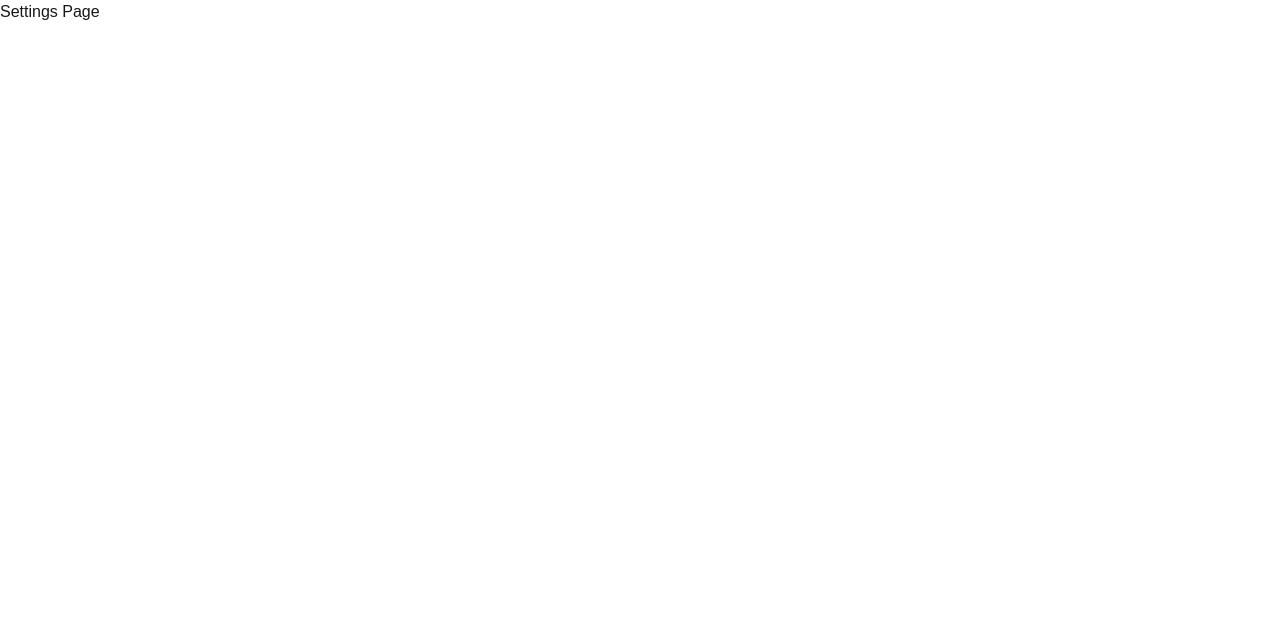
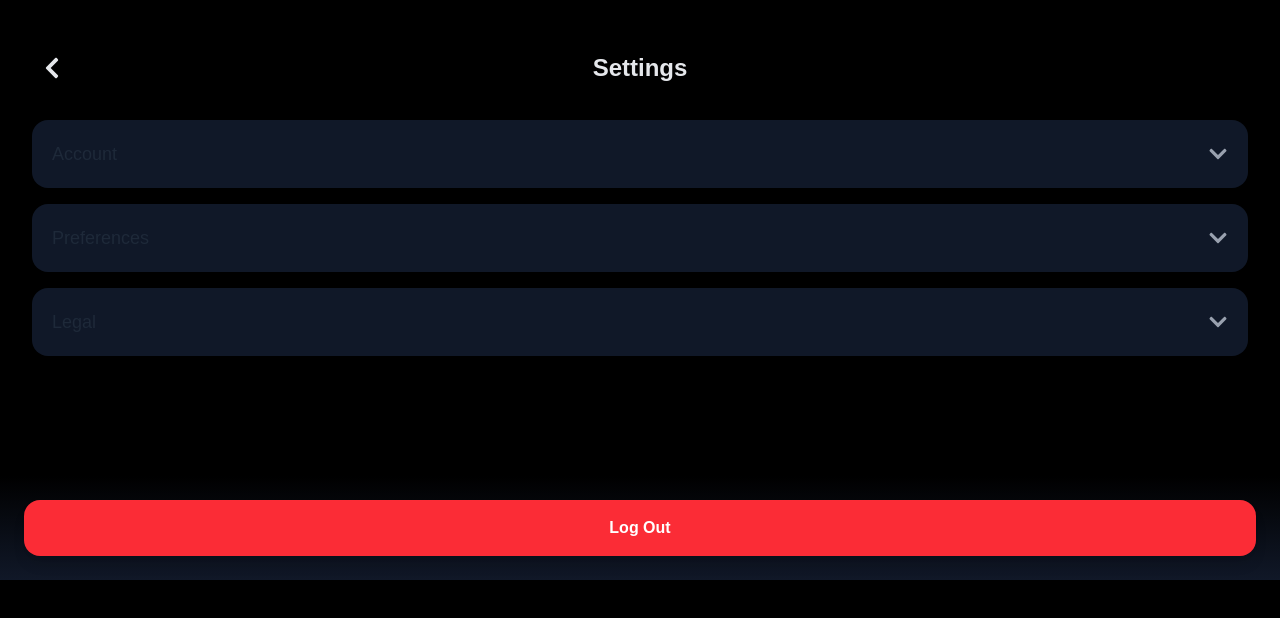
Before and after one commit to Edges-Enterprise/Edges_LandingPage, a Next.js app: page /settings in a window 1280 px wide. Shown: the top 618 px of the page. Built offline with nearby package versions, Linux system fonts and the light colour scheme.

Commit message:
current settings mock

```diff
--- a/src/app/(protected)/settings/page.tsx
+++ b/src/app/(protected)/settings/page.tsx
@@ -1,352 +1,292 @@
-// // // app/(protected)/settings/page.tsx
-// // 'use client';
+// app/(protected)/settings/page.tsx
 
-// // import { useState, useEffect } from 'react';
-// // import { useRouter } from 'next/navigation';
-// // import { FaArrowLeft, FaSignOutAlt } from 'react-icons/fa';
-// // import { motion } from 'framer-motion';
-// // import { useAuth } from '@/app/providers/AuthProvider';
-// // import { createClient } from '@/lib/supabase/client';
-// // import { signOutAction } from '@/app/actions/auth';
-// // import { sections } from '@/constants/helper';
-// // import Modal from "@/components/modal";
+"use client";
 
-// // export default function SettingsPage() {
-// //   const router = useRouter();
-// //   const { user, loading } = useAuth();
-// //   const supabase = createClient();
+import { sections } from "@/constants/helper";
+import { useState } from "react";
+import { useRouter } from "next/navigation";
+import { FaChevronLeft, FaChevronDown, FaChevronRight } from "react-icons/fa";
 
-// //   const [openSection, setOpenSection] = useState<string | null>(null);
-// //   const [logoutVisible, setLogoutVisible] = useState(false);
-// //   const [logoutModalVisible, setLogoutModalVisible] = useState(false);
-// //   const [deleteModalVisible, setDeleteModalVisible] = useState(false);
-// //   const [notificationsEnabled, setNotificationsEnabled] = useState(true);
-// //   const [profile, setProfile] = useState<any>(null);
-// //   const [isDeleting, setIsDeleting] = useState(false);
-// //   const [isLoggingOut, setIsLoggingOut] = useState(false);
+const mockProfile = {
+  username: "john_doe",
+  email: "john@example.com",
+};
 
-// //   // Fetch user profile
-// //   useEffect(() => {
-// //     if (user) {
-// //       const fetchProfile = async () => {
-// //         const { data, error } = await supabase
-// //           .from("profiles")
-// //           .select("*")
-// //           .eq("id", user.id)
-// //           .single();
-
-// //         if (data && !error) {
-// //           setProfile(data);
-// //           // Load notifications preference from profile or localStorage
-// //           const savedNotifications = localStorage.getItem(
-// //             "notificationsEnabled"
-// //           );
-// //           if (savedNotifications !== null) {
-// //             setNotificationsEnabled(JSON.parse(savedNotifications));
-// //           } else if (data.notifications_enabled !== undefined) {
-// //             setNotificationsEnabled(data.notifications_enabled);
-// //           }
-// //         }
-// //       };
-// //       fetchProfile();
-// //     }
-// //   }, [user, supabase]);
-
-// //   // Show logout button after 5 seconds
-// //   useEffect(() => {
-// //     if (user && profile) {
-// //       const timer = setTimeout(() => setLogoutVisible(true), 5000);
-// //       return () => clearTimeout(timer);
-// //     }
-// //   }, [user, profile]);
-
-// //   // Redirect if not authenticated
-// //   useEffect(() => {
-// //     if (!loading && !user) {
-// //       router.push("/sign-in");
-// //     }
-// //   }, [user, loading, router]);
-
-// //   const handleSectionToggle = (sectionTitle: string) => {
-// //     setOpenSection(openSection === sectionTitle ? null : sectionTitle);
-// //   };
-
-// //   const handleSignOut = async () => {
-// //   setIsLoggingOut(true);
-
-// //   try {
-// //     // 1️⃣ Clear client-side session first
-// //     await supabase.auth.signOut();
-
-// //     // 2️⃣ Trigger server-side sign-out (clears cookie)
-// //     await signOutAction();
-
-// //     // 3️⃣ Hard redirect (ensures full state reset)
-// //     window.location.href = "/";
-// //   } catch (error: any) {
-// //   if (error?.message?.includes("NEXT_REDIRECT")) return;
-// //   console.error("Sign-out error:", error);
-// //   setIsLoggingOut(false);
-// //   }
-// // };
+export default function SettingsPage() {
+  const router = useRouter();
+  const [openSection, setOpenSection] = useState(null);
+  const [notificationsEnabled, setNotificationsEnabled] = useState(true);
+  const [logoutVisible, setLogoutVisible] = useState(true);
+  const [logoutModalVisible, setLogoutModalVisible] = useState(false);
+  const [deleteModalVisible, setDeleteModalVisible] = useState(false);
+const [emailSupportModalVisible, setEmailSupportModalVisible] = useState(false);
 
 
+  const handleSectionToggle = (sectionTitle) => {
+    setOpenSection(openSection === sectionTitle ? null : sectionTitle);
+  };
 
-// //   const handleItemPress = async (section: string, item: string) => {
-// //     switch (item) {
-// //       case "Change Email":
-// //         router.push("/change-email");
-// //         break;
-// //       case "Change Password":
-// //         router.push("/change-password");
-// //         break;
-// //       case "Change Transaction PIN":
-// //         router.push("/change-pin");
-// //         break;
-// //       case "Privacy Policy":
-// //         router.push("/privacy");
-// //         break;
-// //       case "Terms of Service":
-// //         router.push("/terms");
-// //         break;
-// //       case "Notifications":
-// //         const newValue = !notificationsEnabled;
-// //         setNotificationsEnabled(newValue);
-// //         // Save to localStorage
-// //         localStorage.setItem("notificationsEnabled", JSON.stringify(newValue));
-// //         // Optionally save to database
-// //         try {
-// //           await supabase
-// //             .from("profiles")
-// //             .update({ notifications_enabled: newValue })
-// //             .eq("id", user?.id);
-// //         } catch (error) {
-// //           console.error("Error updating notifications:", error);
-// //         }
-// //         break;
-// //       case "Delete Account":
-// //         setDeleteModalVisible(true);
-// //         break;
-// //       default:
-// //         alert(`${item} feature coming soon.`);
-// //     }
-// //   };
+  const handleItemPress = (section, item) => {
+    switch (item) {
+      case "Change Email":
+        setEmailSupportModalVisible(true);
+        break;
+      case "Change Password":
+        router.push("/changepassword");
+        break;
+      case "Change Transaction PIN":
+        router.push("/changepin");
+        break;
+      case "Privacy Policy":
+        router.push("/privacy");
+        break;
+      case "Terms of Service":
+        router.push("/terms");
+        break;
+      case "Notifications":
+        // Toggle handled by the switch itself
+        break;
+      case "Delete Account":
+        setDeleteModalVisible(true);
+        break;
+      default:
+        alert(`${item} feature coming soon.`);
+    }
+  };
 
-// //   const confirmDeleteAccount = async () => {
-// //     if (!user) return;
+  const handleLogout = () => {
+    setLogoutModalVisible(true);
+  };
 
-// //     setIsDeleting(true);
-// //     try {
-// //       // Call the delete account server action
-// //       const { deleteOwnAccountAction } = await import("@/app/actions/auth");
-// //       await deleteOwnAccountAction();
-// //       // deleteOwnAccountAction handles sign out and redirect
-// //     } catch (error: any) {
-// //       console.error("Error deleting account:", error);
-// //       alert(
-// //         error.message || "Failed to delete your account. Please try again."
-// //       );
-// //       setDeleteModalVisible(false);
-// //       setIsDeleting(false);
-// //     }
-// //   };
+  const confirmLogout = () => {
+    // Add logout logic here
+    console.log("Logging out...");
+    setLogoutModalVisible(false);
+    router.push("/sign-in");
+  };
 
-// //   if (loading) {
-// //     return (
-// //       <div className="min-h-screen bg-black flex items-center justify-center">
-// //         <div className="animate-spin rounded-full h-12 w-12 border-b-2 border-[#D7A77F]"></div>
-// //       </div>
-// //     );
-// //   }
+  const confirmDeleteAccount = () => {
+    // Add delete account logic here
+    console.log("Deleting account...");
+    setDeleteModalVisible(false);
+    router.push("/");
+  };
 
-// //   if (!user) {
-// //     return null;
-// //   }
+  return (
+    <div className="min-h-screen bg-black ">
+      {/* Main Container */}
+      <div className="max-w-7xl mx-auto px-4 sm:px-6 lg:px-8 py-6 sm:py-8 lg:py-12">
+        {/* Header */}
+        <div className="flex items-center justify-between mb-6 sm:mb-8">
+          <button
+            onClick={() => router.back()}
+            className="p-2 hover:bg-gray-900 rounded-lg transition-colors"
+          >
+            <FaChevronLeft className="w-6 h-6 text-gray-200" />
+          </button>
+          <h1 className="text-xl sm:text-2xl font-semibold text-gray-200">
+            Settings
+          </h1>
+          <div className="w-10" />
+        </div>
 
-// //   return (
-// //     <div className="min-h-screen bg-black text-white p-4 overflow-y-auto pb-32">
-// //       <div className="flex items-center justify-between mb-6 pt-4">
-// //         <button
-// //           onClick={() => router.back()}
-// //           className="hover:opacity-70 transition-opacity"
-// //           disabled={isLoggingOut}
-// //         >
-// //           <FaArrowLeft size={24} className="text-white" />
-// //         </button>
-// //         <h1 className="text-2xl font-semibold">Settings</h1>
-// //         <div className="w-6" />
-// //       </div>
+        {/* Settings Sections */}
+        <div className="space-y-4 pb-24">
+          {sections.map((section, index) => (
+            <div key={section.title} className="group">
+              {/* Section Header */}
+              <button
+                onClick={() => handleSectionToggle(section.title)}
+                className="w-full p-4 sm:p-5 bg-gray-900 rounded-2xl shadow-sm hover:shadow-md transition-all duration-200 flex items-center justify-between"
+              >
+                <span className="text-base sm:text-lg font-medium text-gray-800 dark:text-gray-200">
+                  {section.title}
+                </span>
+                <FaChevronDown
+                  className={`w-5 h-5 text-gray-400 transition-transform duration-300 ${
+                    openSection === section.title ? "rotate-180" : ""
+                  }`}
+                />
+              </button>
 
-// //       <div className="space-y-4">
-// //         {sections.map((section) => (
-// //           <div key={section.title}>
-// //             <button
-// //               onClick={() => handleSectionToggle(section.title)}
-// //               className="w-full bg-gray-800 rounded-xl p-4 text-left hover:bg-gray-700 transition-colors disabled:opacity-50"
-// //               disabled={isLoggingOut}
-// //             >
-// //               <span className="font-medium">{section.title}</span>
-// //             </button>
-// //             <motion.div
-// //               initial={{ height: 0, opacity: 0 }}
-// //               animate={{
-// //                 height: openSection === section.title ? "auto" : 0,
-// //                 opacity: openSection === section.title ? 1 : 0,
-// //               }}
-// //               transition={{ duration: 0.3 }}
-// //               className="overflow-hidden"
-// //             >
-// //               <div className="bg-gray-800 rounded-xl mt-2 p-4 space-y-2">
-// //                 {section.title === "Account" && profile && (
-// //                   <div className="mb-3 pb-3 border-b border-gray-700">
-// //                     <p className="text-sm text-gray-400 mb-1">
-// //                       <span className="font-medium text-white">Username:</span>{" "}
-// //                       {profile.username || "Not set"}
-// //                     </p>
-// //                     <p className="text-sm text-gray-400">
-// //                       <span className="font-medium text-white">Email:</span>{" "}
-// //                       {user.email}
-// //                     </p>
-// //                   </div>
-// //                 )}
-// //                 {section.items.map((item, idx) => (
-// //                   <button
-// //                     key={idx}
-// //                     onClick={() => handleItemPress(section.title, item)}
-// //                     className="w-full flex justify-between items-center bg-gray-700 rounded-lg p-3 hover:bg-gray-600 transition-colors disabled:opacity-50"
-// //                     disabled={isLoggingOut}
-// //                   >
-// //                     <span className="text-sm">{item}</span>
-// //                     {item === "Notifications" && (
-// //                       <div
-// //                         className="relative inline-block w-10 mr-2 align-middle select-none"
-// //                         onClick={(e) => e.stopPropagation()}
-// //                       >
-// //                         <input
-// //                           type="checkbox"
-// //                           checked={notificationsEnabled}
-// //                           onChange={() => handleItemPress(section.title, item)}
-// //                           className="sr-only"
-// //                           disabled={isLoggingOut}
-// //                         />
-// //                         <div
-// //                           className={`block overflow-hidden h-6 rounded-full cursor-pointer transition-colors ${
-// //                             notificationsEnabled
-// //                               ? "bg-[#D7A77F]"
-// //                               : "bg-gray-600"
-// //                           }`}
-// //                         >
-// //                           <div
-// //                             className={`dot absolute left-1 top-1 bg-white w-4 h-4 rounded-full transition-transform ${
-// //                               notificationsEnabled
-// //                                 ? "transform translate-x-4"
-// //                                 : ""
-// //                             }`}
-// //                           />
-// //                         </div>
-// //                       </div>
-// //                     )}
-// //                   </button>
-// //                 ))}
-// //               </div>
-// //             </motion.div>
-// //           </div>
-// //         ))}
-// //       </div>
+              {/* Section Content */}
+              <div
+                className={`overflow-hidden transition-all duration-300 ${
+                  openSection === section.title
+                    ? "max-h-[2000px] opacity-100 mt-3"
+                    : "max-h-0 opacity-0"
+                }`}
+              >
+                <div className="bg-gray-900/80 backdrop-blur-xl rounded-2xl p-4 sm:p-6 shadow-lg">
+                  {/* Account Info */}
+                  {section.title === "Account" && (
+                    <div className="mb-4 pb-4 border-b border-gray-700">
+                      <p className="text-sm text-gray-600 dark:text-gray-400 mb-2">
+                        Username:{" "}
+                        <span className="font-medium text-gray-200">
+                          {mockProfile.username}
+                        </span>
+                      </p>
+                      <p className="text-sm text-gray-600 dark:text-gray-400">
+                        Email:{" "}
+                        <span className="font-medium text-gray-200">
+                          {mockProfile.email}
+                        </span>
+                      </p>
+                    </div>
+                  )}
 
+                  {/* Section Items */}
+                  <div className="space-y-2">
+                    {section.items.map((item, idx) => (
+                      <button
+                        key={idx}
+                        onClick={() => handleItemPress(section.title, item)}
+                        className="w-full p-3 sm:p-4 bg-gray-800/50 rounded-xl hover:bg-gray-700 transition-colors flex items-center justify-between group/item"
+                      >
+                        <span className="text-sm sm:text-base text-gray-300">
+                          {item}
+                        </span>
 
-// //       {/* Logout Button */}
-// // {logoutVisible && !isLoggingOut && (
-// //   <motion.button
-// //     initial={{ y: 100, opacity: 0 }}
-// //     animate={{ y: 0, opacity: 1 }}
-// //     transition={{ duration: 0.3 }}
-// //     className="fixed bottom-4 left-4 right-4 bg-red-600 hover:bg-red-700 rounded-xl p-4 text-center font-semibold transition-colors shadow-lg"
-// //     onClick={() => setLogoutModalVisible(true)}
-// //   >
-// //     <FaSignOutAlt className="inline mr-2" /> Log Out
-// //   </motion.button>
-// // )}
+                        {/* Toggle Switch for Notifications */}
+                        {item === "Notifications" && (
+                          <div
+                            onClick={(e) => {
+                              e.stopPropagation();
+                              setNotificationsEnabled(!notificationsEnabled);
+                            }}
+                            className={`relative w-12 h-6 rounded-full transition-colors cursor-pointer ${
+                              notificationsEnabled
+                                ? "bg-amber-700"
+                                : "bg-gray-600"
+                            }`}
+                          >
+                            <div
+                              className={`absolute top-0.5 left-0.5 w-5 h-5 bg-white rounded-full transition-transform ${
+                                notificationsEnabled ? "translate-x-6" : ""
+                              }`}
+                            />
+                          </div>
+                        )}
 
-// // {/* Logging out state */}
-// // {isLoggingOut && (
-// //   <div className="fixed bottom-4 left-4 right-4 bg-red-600 rounded-xl p-4 text-center font-semibold shadow-lg">
-// //     <div className="flex items-center justify-center gap-2">
-// //       <div className="animate-spin rounded-full h-5 w-5 border-b-2 border-white"></div>
-// //       Logging out...
-// //     </div>
-// //   </div>
-// // )}
+                        {item !== "Notifications" && (
+                          <FaChevronRight className="w-4 h-4 text-gray-400 group-hover/item:text-gray-300 transition-colors" />
+                        )}
+                      </button>
+                    ))}
+                  </div>
+                </div>
+              </div>
+            </div>
+          ))}
+        </div>
 
-// // {/* Logout Confirmation Modal */}
-// // {logoutModalVisible && (
-// //   <Modal
-// //     open={logoutModalVisible}
-// //     title="Log Out?"
-// //     message="Are you sure you want to log out of your account?"
-// //     confirmText="Log Out"
-// //     confirmColor="bg-red-600 hover:bg-red-700"
-// //     loading={isLoggingOut}
-// //     onClose={() => setLogoutModalVisible(false)}
-// //     onConfirm={() => {
-// //       setLogoutModalVisible(false);
-// //       handleSignOut();
-// //     }}
-// //   />
-// // )}
+        {/* Logout Button - Fixed at bottom on mobile, absolute on desktop */}
+        {logoutVisible && (
+          <div className="fixed bottom-0 left-0 right-0 p-4 sm:p-6 bg-gradient-to-t from-gray-900 to-transparent pointer-events-none lg:absolute lg:bottom-auto lg:top-auto lg:mt-6">
+            <div className="max-w-7xl mx-auto pointer-events-auto">
+              <button
+                onClick={handleLogout}
+                className="w-full bg-red-500 hover:bg-red-600 text-white font-semibold py-4 px-6 rounded-2xl shadow-lg transition-all duration-200 hover:shadow-xl transform hover:scale-[1.02]"
+              >
+                Log Out
+              </button>
+            </div>
+          </div>
+        )}
+      </div>
 
+      {/* Logout Confirmation Modal */}
+      {logoutModalVisible && (
+        <div className="fixed inset-0 bg-black/50 backdrop-blur-sm z-50 flex items-center justify-center p-4">
+          <div className="bg-gray-900 rounded-3xl shadow-2xl max-w-md w-full p-6">
+            <h2 className="text-xl font-semibold text-gray-200 mb-3">
+              Log Out?
+            </h2>
+            <p className="text-gray-400 mb-6">
+              Are you sure you want to log out of your account?
+            </p>
+            <div className="flex gap-3">
+              <button
+                onClick={() => setLogoutModalVisible(false)}
+                className="flex-1 px-4 py-3 bg-gray-800 text-gray-200 rounded-xl hover:bg-gray-600 transition-colors font-medium"
+              >
+                Cancel
+              </button>
+              <button
+                onClick={confirmLogout}
+                className="flex-1 px-4 py-3 bg-red-500 hover:bg-red-600 text-white rounded-xl transition-colors font-medium"
+              >
+                Log Out
+              </button>
+            </div>
+          </div>
+        </div>
+      )}
 
-// //       {/* Delete Account Modal */}
-// //        {deleteModalVisible && (
-// //         <Modal
-// //           open={deleteModalVisible}
-// //           title="Delete Account?"
-// //           message="This action cannot be undone. All your data will be permanently deleted."
-// //           subMessage="This includes your profile, transaction history, and all associated data."
-// //           confirmText="Delete Forever"
-// //           confirmColor="bg-red-600 hover:bg-red-700"
-// //           loading={isDeleting}
-// //           onClose={() => setDeleteModalVisible(false)}
-// //           onConfirm={confirmDeleteAccount}
-// //         />
-// //       )}
-// //     </div>
-// //   );
-// // }
+      {/* Delete Account Confirmation Modal */}
+      {deleteModalVisible && (
+        <div className="fixed inset-0 bg-black/50 backdrop-blur-sm z-50 flex items-center justify-center p-4">
+          <div className="bg-gray-800 rounded-3xl shadow-2xl max-w-md w-full p-6">
+            <h2 className="text-xl font-semibold text-red-500 mb-3">
+              Delete Account?
+            </h2>
+            <p className="text-gray-400 mb-2">
+              This action cannot be undone. All your data will be permanently
+              deleted.
+            </p>
+            <p className="text-sm text-gray-500 mb-6">
+              This includes your profile, transaction history, and all
+              associated data.
+            </p>
+            <div className="flex gap-3">
+              <button
+                onClick={() => setDeleteModalVisible(false)}
+                className="flex-1 px-4 py-3 bg-gray-800 text-gray-200 rounded-xl hover:bg-gray-600 transition-colors font-medium"
+              >
+                Cancel
+              </button>
+              <button
+                onClick={confirmDeleteAccount}
+                className="flex-1 px-4 py-3 bg-red-500 hover:bg-red-600 text-white rounded-xl transition-colors font-medium"
+              >
+                Delete Forever
+              </button>
+            </div>
+          </div>
+        </div>
+      )}
 
-
-// // app/(protected)/settings/page.tsx
-// // import { _createServerClient as createServerClient } from "@/lib/supabase/server";
-// // import { redirect } from "next/navigation";
-// import SettingsClient from "./settingsclient";
-
-// export default async function SettingsPage() {
-// //   const supabase = createServerClient();
-// //   const {
-// //     data: { user },
-// //   } = await supabase.auth.getUser();
-
-// //   if (!user) redirect("/sign-in");
-
-//   // Fetch the user's profile from the DB
-// //   const { data: profile } = await supabase
-// //     .from("profiles")
-// //     .select("*")
-// //     .eq("id", user.id)
-// //     .single();
-
-//   return (
-//     <SettingsClient />
-//   );
-// }
-
-
-import React from 'react'
-
-const SettingsPage = () => {
-  return (
-    <div>Settings Page</div>
-  )
+      {/* Change Email Support Modal */}
+      {emailSupportModalVisible && (
+        <div className="fixed inset-0 bg-black/50 backdrop-blur-sm z-50 flex items-center justify-center p-4">
+          <div className="bg-gray-900 rounded-3xl shadow-2xl max-w-md w-full p-6">
+            <h2 className="text-xl font-semibold text-gray-200 mb-3">
+              Change Email
+            </h2>
+            <p className="text-gray-400 mb-6">
+              To change your email, please contact support for assistance.
+            </p>
+            <div className="flex gap-3">
+              <button
+                onClick={() => setEmailSupportModalVisible(false)}
+                className="flex-1 px-4 py-3 bg-gray-800 text-gray-200 rounded-xl hover:bg-gray-600 transition-colors font-medium"
+              >
+                Cancel
+              </button>
+              <button
+                onClick={() => {
+                  setEmailSupportModalVisible(false);
+                  router.push("/support");
+                }}
+                className="flex-1 px-4 py-3 bg-amber-500 hover:bg-amber-600 text-white rounded-xl transition-colors font-medium"
+              >
+                Contact Support
+              </button>
+            </div>
+          </div>
+        </div>
+      )}
+    </div>
+  );
 }
-
-export default SettingsPage
```
